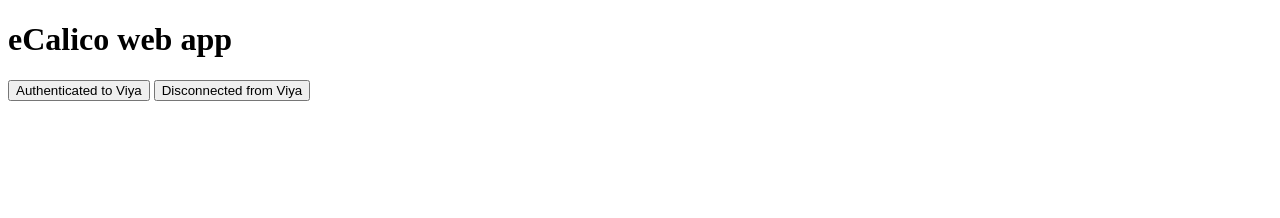
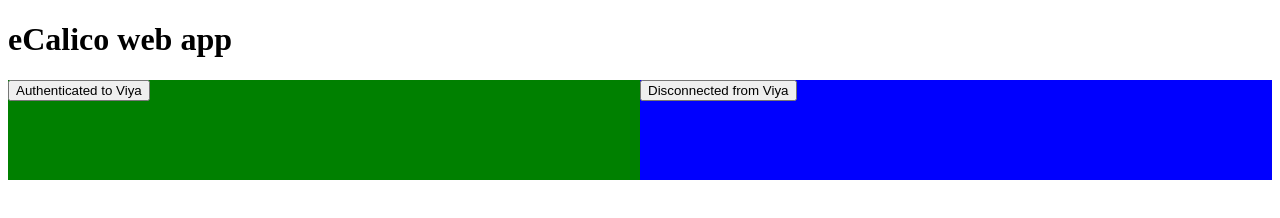
Before and after one commit to robbypowell/eCalico, a plain HTML site: page index.html in a window 1280 px wide. Drawn offline with Linux system fonts and the light colour scheme.

Commit message:
added divs

```diff
--- a/index.html
+++ b/index.html
@@ -5,10 +5,16 @@
   </head>
   <body>
     <h1>eCalico web app</h1>
-    <button onclick="window.location.href='./ecalico-dashboard-direct.html';">
-      Authenticated to Viya    </button>
-    <button onclick="window.location.href='./ecalico-dashboard-publish.html';">
-      Disconnected from Viya
-    </button>
+    <div style="width: 100%;">
+      <div style="width: 50%; height: 100px; float: left; background: green;">
+        <button onclick="window.location.href='./ecalico-dashboard-direct.html';">
+          Authenticated to Viya    </button>
+          </div>
+      <div style="margin-left: 50%; height: 100px; background: blue;">
+        <button onclick="window.location.href='./ecalico-dashboard-publish.html';">
+          Disconnected from Viya
+        </button>
+          </div>
+  </div>
   </body>
 </html>
```
